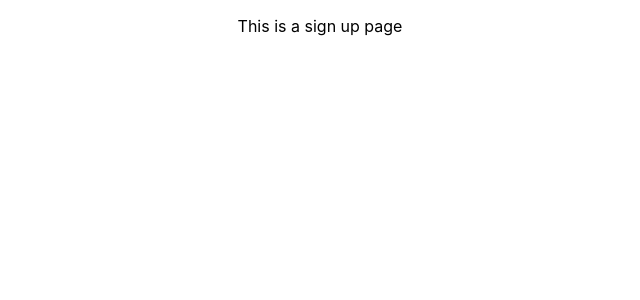
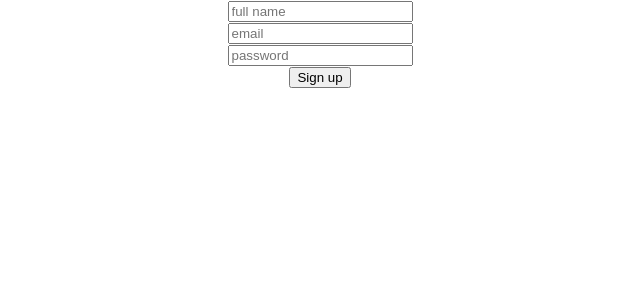
Before and after one commit to Lucy8824/CFG-degree-fullstack-group-project-2024, a React (Create React App) app in the folder frontend/: page /SignUp in a window 1280 px wide. Shown: the top 300 px of the page, without its empty margins (320-960 px from the left). Built offline with nearby package versions, Linux system fonts and the light colour scheme.

Commit message:
finished sign up page

```diff
--- a/frontend/src/components/SignUp.js
+++ b/frontend/src/components/SignUp.js
@@ -1,9 +1,64 @@
-import React from "react";
+import React, { useState } from "react";
+import { useNavigate } from "react-router-dom";
+import CustomButton from "./CustomButton.js";
 
 const SignUp = () => {
-    return (
-<p>This is a sign up page</p>
-    );
+  const navigate = useNavigate();
+  const handleProfileClick = () => {
+    console.log("Sign up is working");
+    navigate("/Profile");
+  };
+
+  const [email, setEmail] = useState("");
+  const [fullName, setFullName] = useState("");
+  const [password, setPassword] = useState("");
+
+  const handleSubmit = (event) => {
+    event.preventDefault();
+    console.log("it's working");
+  };
+
+  return (
+    <div className="container">
+      <form onSubmit={handleSubmit}>
+        <div>
+          <div>
+            <input
+              type="fullName"
+              id="fullName"
+              value={fullName}
+              onChange={(event) => setFullName(event.target.value)}
+              required
+              placeholder="full name"
+            />
+          </div>
+          <input
+            type="email"
+            id="email"
+            value={email}
+            onChange={(event) => setEmail(event.target.value)}
+            required
+            placeholder="email"
+          />
+        </div>
+        <div>
+          <input
+            type="password"
+            id="password"
+            value={password}
+            onChange={(event) => setPassword(event.target.value)}
+            required
+            placeholder="password"
+          />
+        </div>
+      </form>
+      <CustomButton
+        type="signup"
+        onClick={handleProfileClick}
+        buttonText="Sign up"
+      />
+    </div>
+  );
 };
 
 export default SignUp;
```
